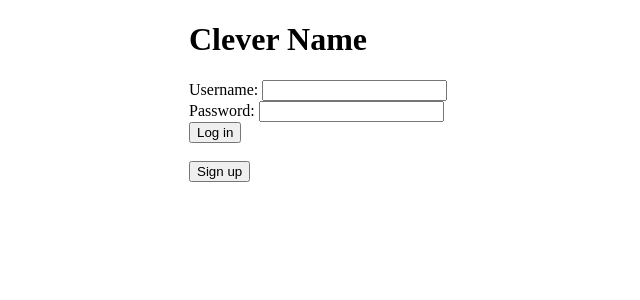
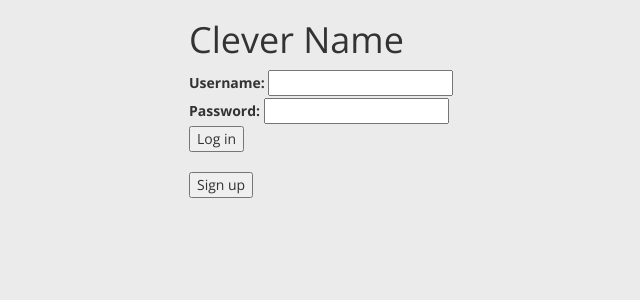
Before and after one commit to katyfelkner/hacklahoma2020, a Python web app: template templates/index.html in a window 1280 px wide. Shown: the top 300 px of the page, without its empty margins (151-791 px from the left). Run offline with Jinja, Linux system fonts and the light colour scheme; the template is opened without the code that fills it, so the values that code supplies are empty; some libraries are stand-ins or nearby versions.

Commit message:
add boilerplate in header

```diff
--- a/templates/index.html
+++ b/templates/index.html
@@ -1,5 +1,20 @@
 <!DOCTYPE html>
 <html>
+<head>
+	<meta charset="UTF-8">
+	<meta name="viewport" content="width=device-width, initial-scale=1.0">
+	<title>CLEVER PROJECT TITLE</title>
+
+	<!-- Gobal CSS -->
+	<link href="static/css/bootstrap.min.css" rel="stylesheet">
+
+	<!-- Template CSS -->
+	<link href="static/css/style.css" rel="stylesheet">
+
+	<!--Fonts-->
+	<link href="http://maxcdn.bootstrapcdn.com/font-awesome/4.2.0/css/font-awesome.min.css" rel="stylesheet">
+	<link href='https://fonts.googleapis.com/css?family=Open+Sans:400,300,600,700,800' rel='stylesheet' type='text/css'>
+</head>
 
 <style>
 .content {
@@ -29,6 +44,13 @@
 <br><br>
 <button>Sign up</button>
 
+<!-- Global jQuery -->
+<script type="text/javascript" src="assets/js/jquery-1.12.3.min.js"></script>
+<script type="text/javascript" src="assets/js/bootstrap.min.js"></script>
+
+<!-- Template JS -->
+<script type="text/javascript" src="assets/js/main.js"></script>
+
 </div>
 </body>
 </html>
```
